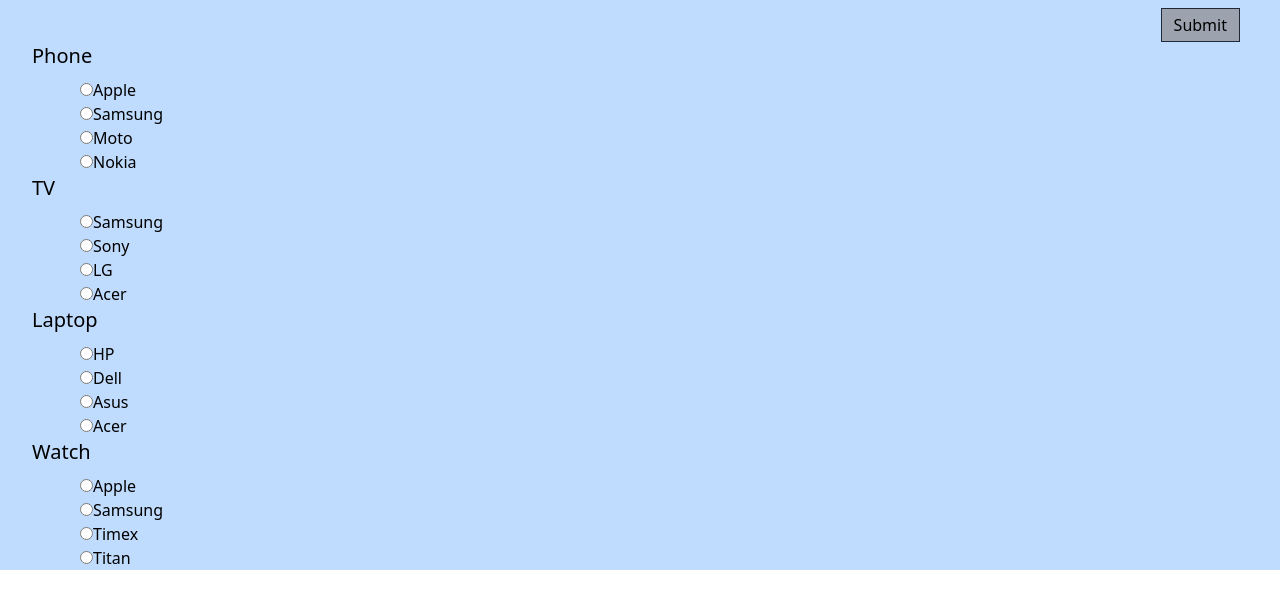
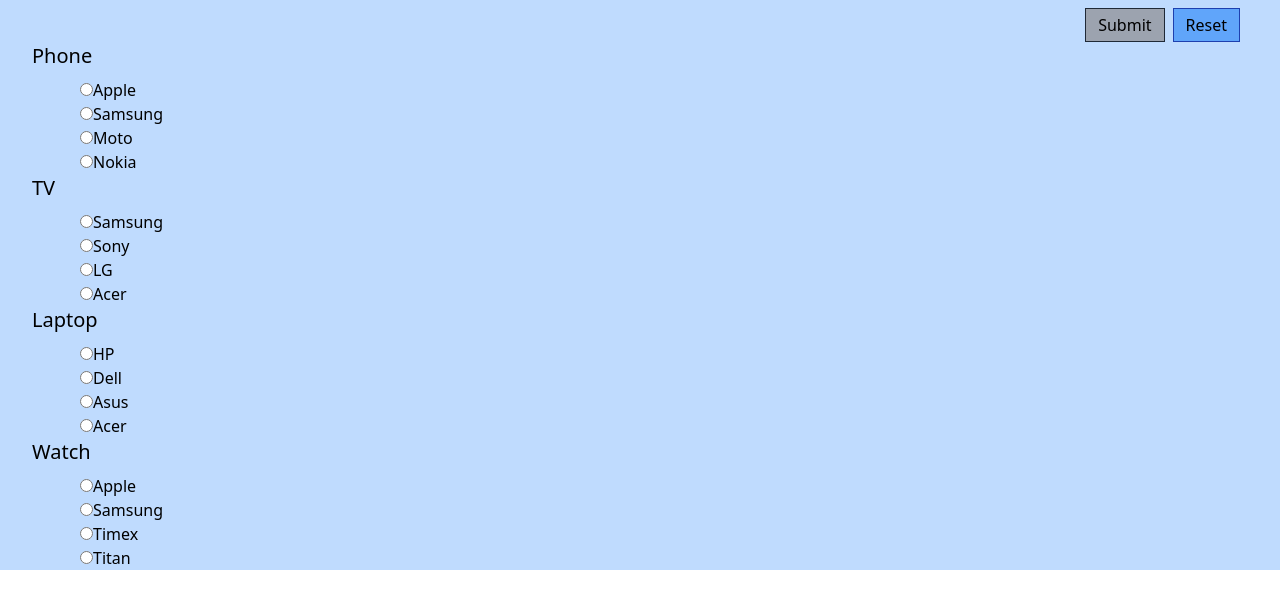
Before and after one commit to gokulkumar0209/Equizz, a React (Vite) app in the folder equizz/: page / in a window 1280 px wide. Shown: the top 608 px of the page. Built offline with nearby package versions, Linux system fonts and the light colour scheme.

Commit message:
Completed non optimized way

```diff
--- a/equizz/src/components/Home.jsx
+++ b/equizz/src/components/Home.jsx
@@ -11,6 +11,11 @@ function Home() {
 	const [allSelected, setAllselected] = useState(false);
 	const [count, setCount] = useState(0);
 	const [allSelectedDependency, setAllSelectedDependency] = useState(false);
+	const reset = (e) => {
+		e.preventDefault();
+		setActual(map);
+		setAllSelectedDependency(!allSelectedDependency);
+	};
 	const res = (e) => {
 		e.preventDefault();
 		let new_count = 0;
@@ -36,6 +41,8 @@ function Home() {
 		// console.log("Hi");
 		if (actual.size == cont.length) {
 			setAllselected(true);
+		}else{
+			setAllselected(false)
 		}
 	}, [allSelectedDependency]);
 	return (
@@ -47,11 +54,19 @@ function Home() {
 					disabled={!allSelected}
 					className={
 						allSelected == false
-							? " bg-gray-400 p-1 px-3 border border-gray-800 mt-2"
-							: "bg-blue-400 p-1 px-3 border border-blue-800 mt-2"
+							? " bg-gray-400 p-1 px-3 border border-gray-800 mt-2 mr-2"
+							: "bg-blue-400 p-1 px-3 border border-blue-800 mt-2 mr-2"
 					}
 				>
 					Submit
+				</button>
+				<button
+					onClick={(e) => {
+						reset(e);
+					}}
+					className=" bg-blue-400 p-1 px-3 border border-blue-800 mt-2"
+				>
+					Reset
 				</button>
 			</div>
 			<div className={resVisible == false ? "bg-blue-200" : " hidden"}>
@@ -75,13 +90,22 @@ function Home() {
 			</div>
 			<div className={resVisible == true ? "bg-blue-200" : " hidden"}>
 				<div className="flex justify-end mr-10">
-					<button onClick={res} className=" bg-blue-400 p-1 px-3 border border-blue-800 mt-2 mr-4">
+					<button
+						onClick={res}
+						className=" bg-blue-400 p-1 px-3 border border-blue-800 mt-2 mr-4"
+					>
 						Back
 					</button>
-					<button onClick={res} className=" bg-blue-400 p-1 px-3 border border-blue-800 mt-2">
+					<button
+						onClick={(e) => {
+							reset(e),
+								res(e),
+								setAllSelectedDependency(!allSelectedDependency);
+						}}
+						className=" bg-blue-400 p-1 px-3 border border-blue-800 mt-2"
+					>
 						Reset
 					</button>
-
 				</div>
 				<Result count={count} available={actual.size} />
 			</div>
--- a/equizz/src/components/Template.jsx
+++ b/equizz/src/components/Template.jsx
@@ -24,7 +24,7 @@ function Template({
 			<div className=" ml-20 mx-20 grid grid-rows-4">
 				<label>
 					<input
-						required
+						checked={actual.get(question) == answers[0]}
 						type="radio"
 						name={question}
 						value={answers[0]}
@@ -36,6 +36,7 @@ function Template({
 				</label>
 				<label>
 					<input
+						checked={actual.get(question) == answers[1]}
 						type="radio"
 						name={question}
 						value={answers[1]}
@@ -47,6 +48,7 @@ function Template({
 				</label>
 				<label>
 					<input
+						checked={actual.get(question) == answers[2]}
 						type="radio"
 						name={question}
 						value={answers[2]}
@@ -58,13 +60,13 @@ function Template({
 				</label>
 				<label>
 					<input
+						checked={actual.get(question) == answers[3]}
 						type="radio"
 						name={question}
 						value={answers[3]}
 						onChange={() => {
 							addAns(3);
 						}}
-						checked={actual.get(question) === answers[3]}
 					></input>
 					{answers[3]}
 				</label>
```
Also changed, not shown: equizz/src/data/data.js (line endings or trailing spaces).
